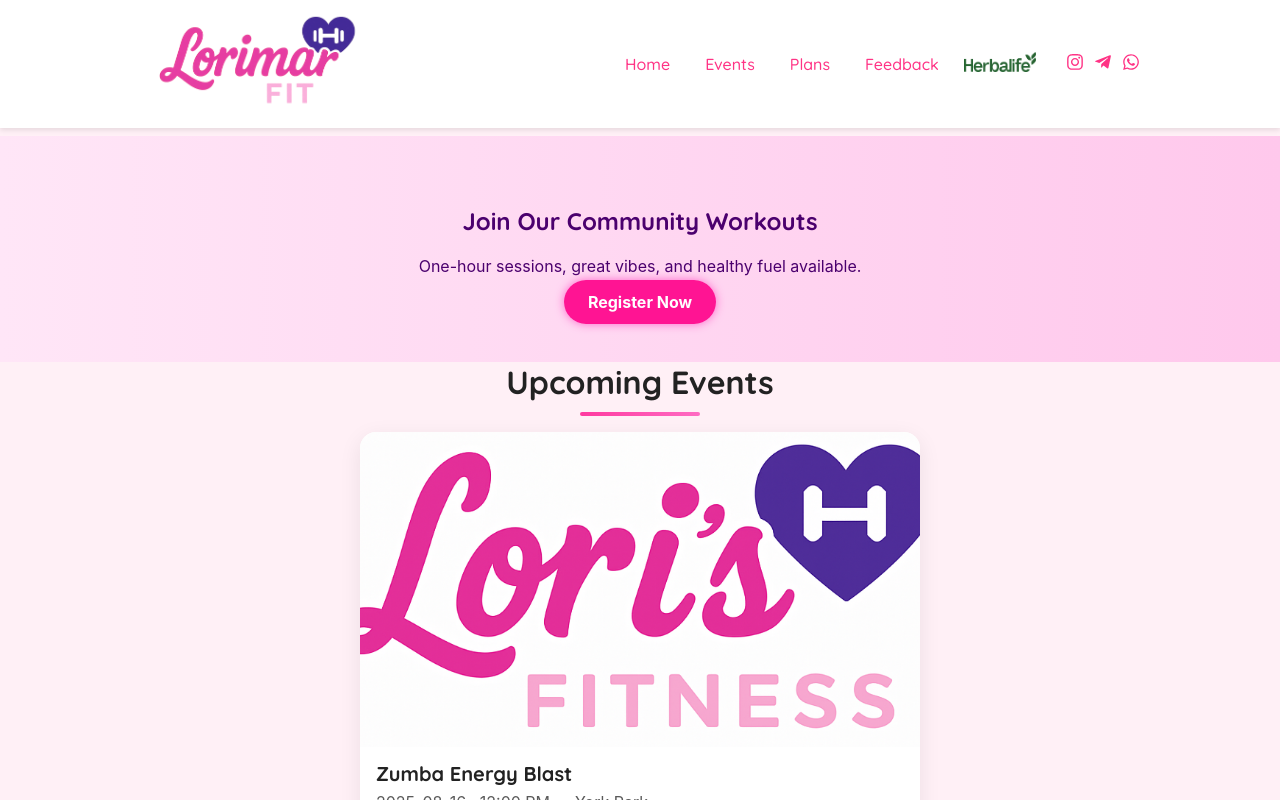
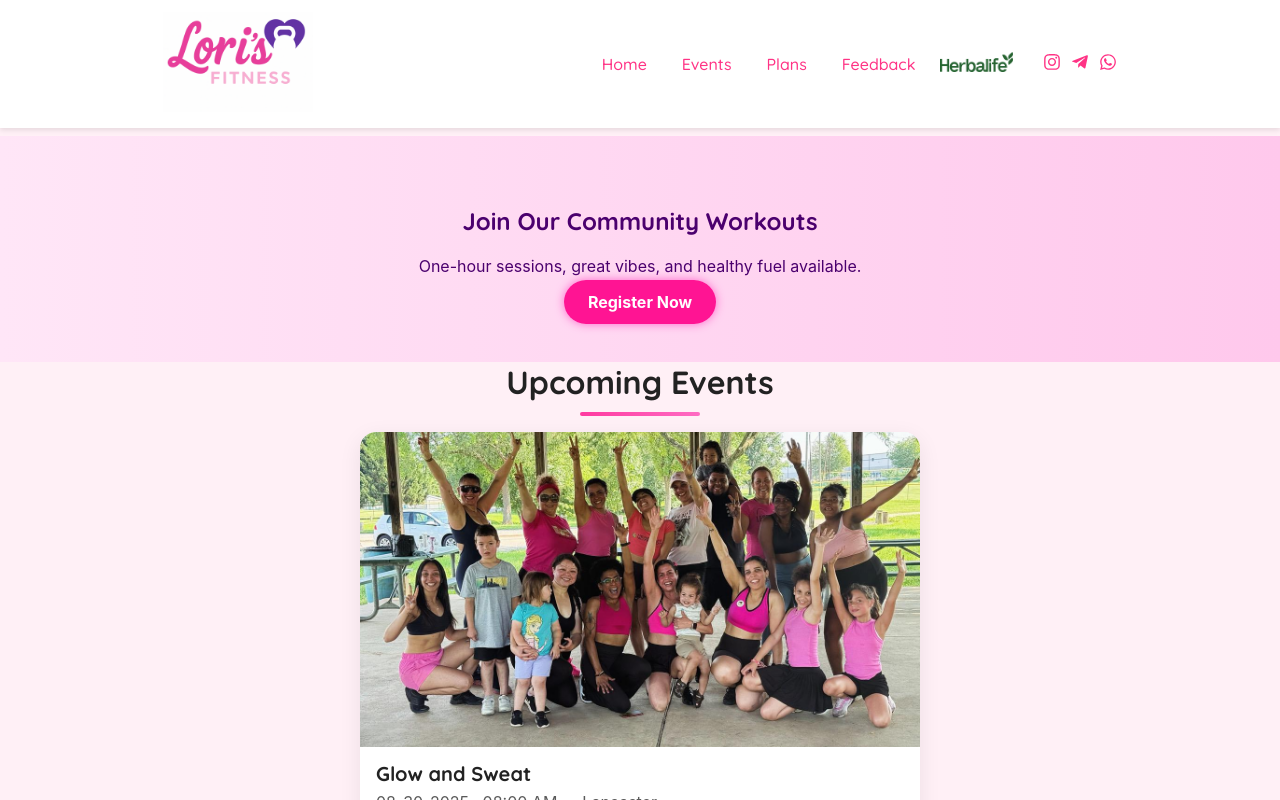
Before and after one commit to Cvittini/lori-website, a React (Create React App) app: page /events in a window 1280 px wide. Built offline with nearby package versions, Linux system fonts and the light colour scheme.

Commit message:
adding translator for the page

```diff
--- a/src/components/TopNav.jsx
+++ b/src/components/TopNav.jsx
@@ -11,8 +11,8 @@ const TopNav = () => {
       <div className="top-left">
         <Link to="/">
           <img
-            src="/lorimarfitlogo.png"
-            alt="Lorimar Logo"
+            src="/lorisfitnesslogo.png"
+            alt="Loris Fitness Logo"
             className="logo"
           />
         </Link>
--- a/src/data/events.js
+++ b/src/data/events.js
@@ -2,14 +2,14 @@
 const events = [
   {
     id: "e1",
-    image: "/Lorifitnesslogo.png",
-    title: "Zumba Energy Blast",
-    description: "Dance your way to fitness — outdoor session with great music.",
-    date: "2025-08-16",
-    time: "12:00 PM",
-    location: "York Park",
-    tags: ["Zumba", "Community", "Outdoor"],
-    price: 25,
+    image: "/eventphotosweatandglow.jpeg",
+    title: "Glow and Sweat",
+    description: "Preparate para sudar, brillar y llevarte esa vibra que solo se vive en comunidad 🔥. No importa tu nivel, lo importante es que vengas con la mejor actitud.",
+    date: "08-30-2025",
+    time: "08:00 AM",
+    location: "Lancaster",
+    tags: ["Workout", "Community", "Outdoor"],
+    price: 15.00,
   },
 
 ];
```
Also changed, not shown: public/eventphotosweatandglow.jpeg (added), public/lorisfitnesslogo.png (added).
